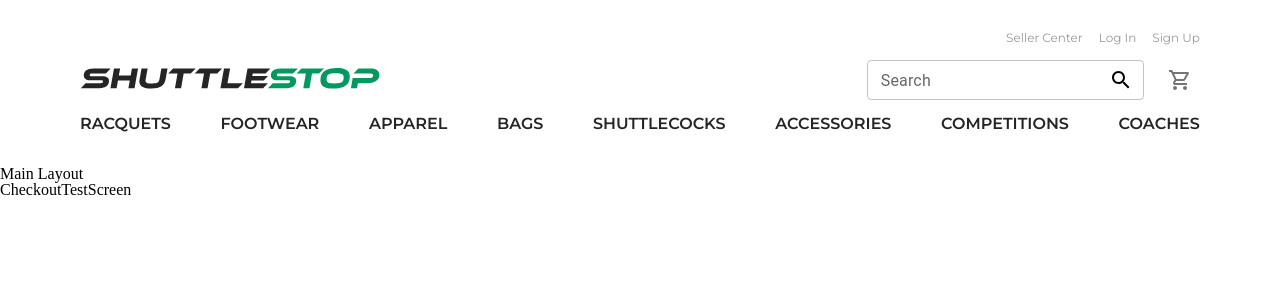
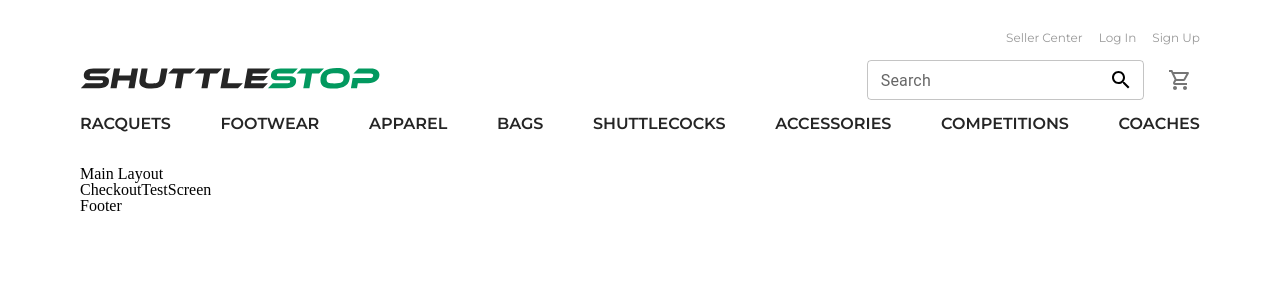
Before and after one commit to teojiesern/ShuttleStop-FE, a React (Vite) app: page /checkout in a window 1280 px wide. Shown: the top 300 px of the page. Built offline with nearby package versions, Linux system fonts and the light colour scheme.

Commit message:
feat(layout): add layout

```diff
--- a/src/app/platform/components/Layouts/MainLayout.jsx
+++ b/src/app/platform/components/Layouts/MainLayout.jsx
@@ -1,10 +1,18 @@
 import { Outlet } from 'react-router-dom';
+import styled from 'styled-components';
+
+const LayoutContainer = styled.div`
+    display: flex;
+    flex-direction: column;
+    padding: 0rem 5rem 2rem 5rem;
+`;
 
 export default function MainLayout() {
     return (
-        <div>
+        <LayoutContainer>
             Main Layout
             <Outlet />
-        </div>
+            Footer
+        </LayoutContainer>
     );
 }
```
